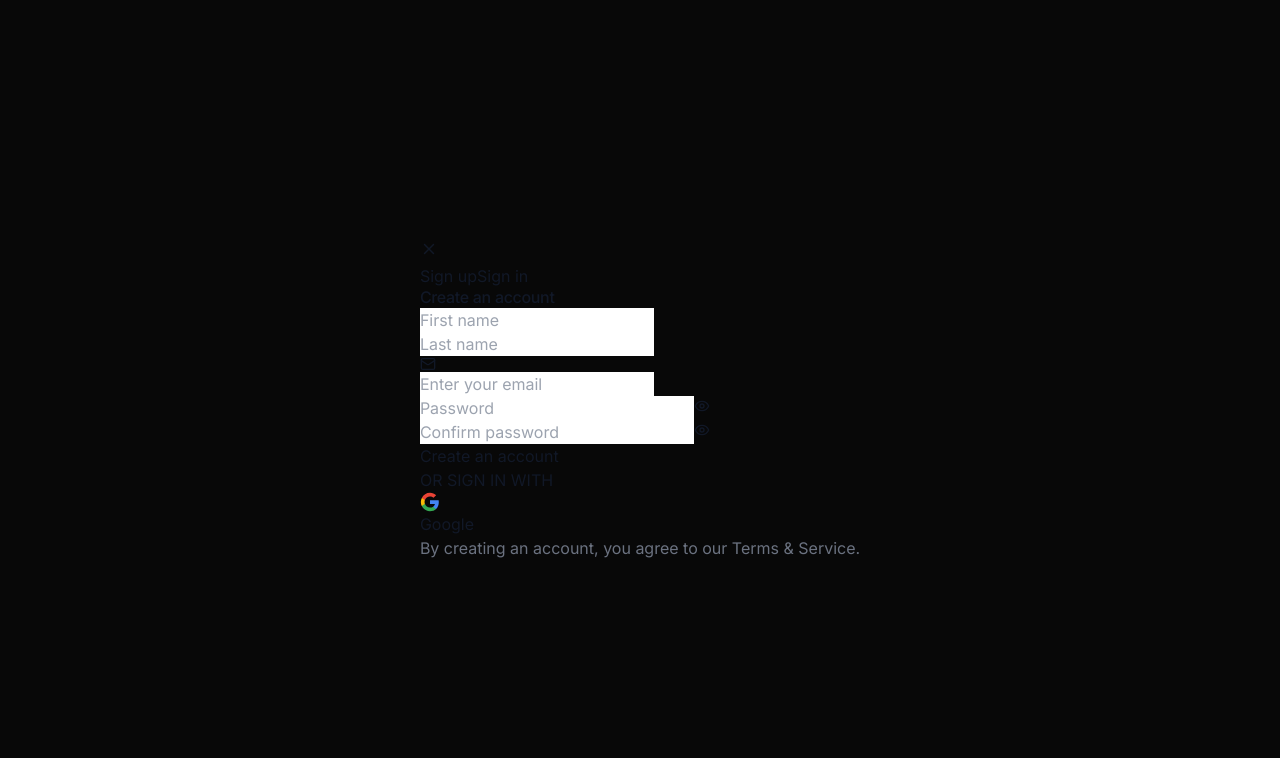
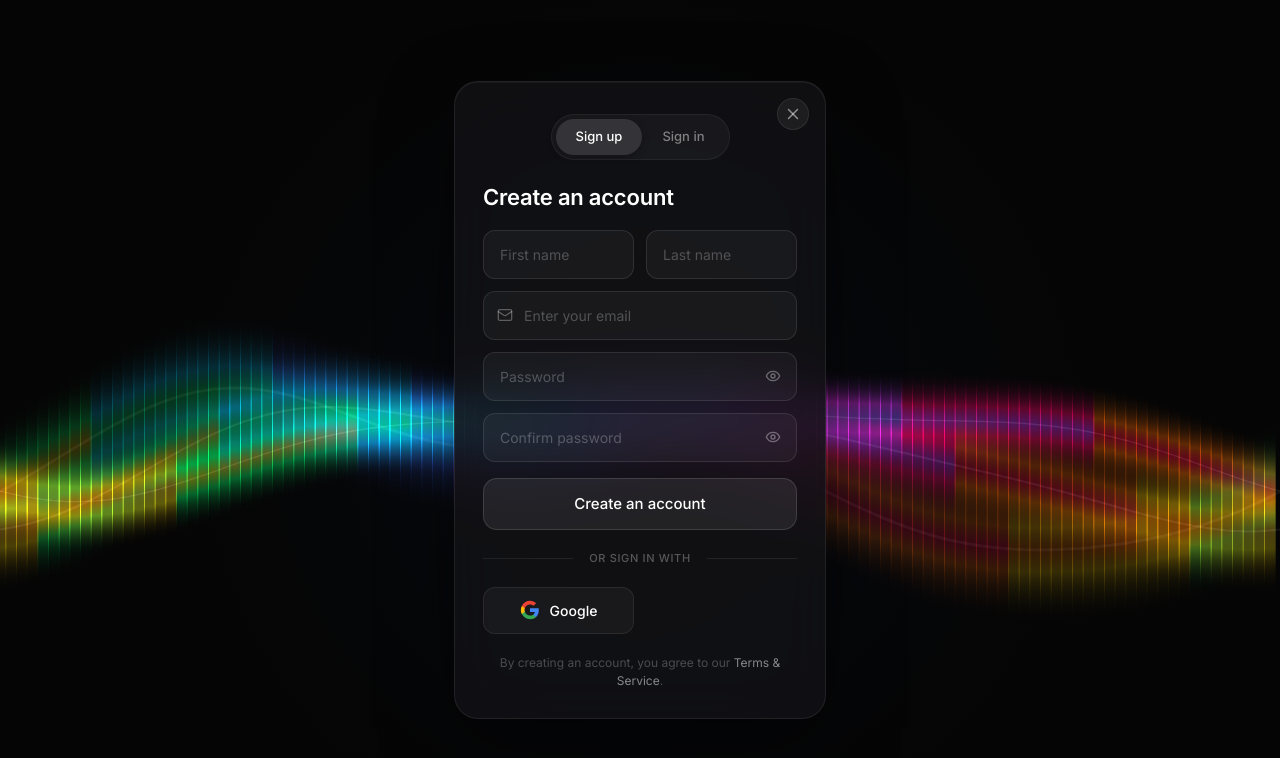
Before and after one commit to Shanmukh89/WebsiteSupportBot, a Next.js app: page /auth in a window 1280 px wide. Shown: the top 758 px of the page. Built offline with nearby package versions, Linux system fonts and the light colour scheme; no server answers.

Commit message:
fix(ui): restore AuthPage view with proper CSS and AuroraRibbon background

```diff
--- a/app/auth/page.tsx
+++ b/app/auth/page.tsx
@@ -1,11 +1,7 @@
 "use client";
 
-import AuthForm from "@/components/AuthForm";
+import AuthPage from "@/views/AuthPage";
 
-export default function AuthPage() {
-  return (
-    <div className="flex items-center justify-center min-h-screen bg-black" style={{ background: '#080808' }}>
-      <AuthForm />
-    </div>
-  );
+export default function AuthPageRoute() {
+  return <AuthPage />;
 }
```
